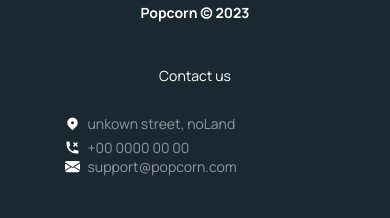
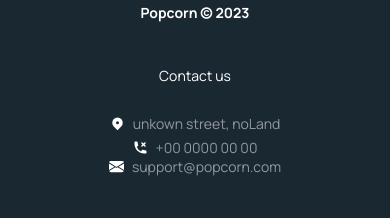
Before and after one commit to Wais000/popcron_movies, a React (Create React App) app: page / in a window 390 px wide. Shown: the part 770-988 px from the top of the page. Built offline with nearby package versions, Linux system fonts and the light colour scheme; no server answers.

Commit message:
banner responsiveniss fixed

```diff
--- a/src/components/footer/Footer.jsx
+++ b/src/components/footer/Footer.jsx
@@ -34,7 +34,10 @@ function Footer() {
 
 </div>
 
-<div class="footer-center">
+<div class="footer-center"
+style={{
+  display:'flex', alignItems:'center', flexDirection:'column'
+}}>
 <p class="footer-company-about">
     <span>Contact us</span>
   </p>
```
